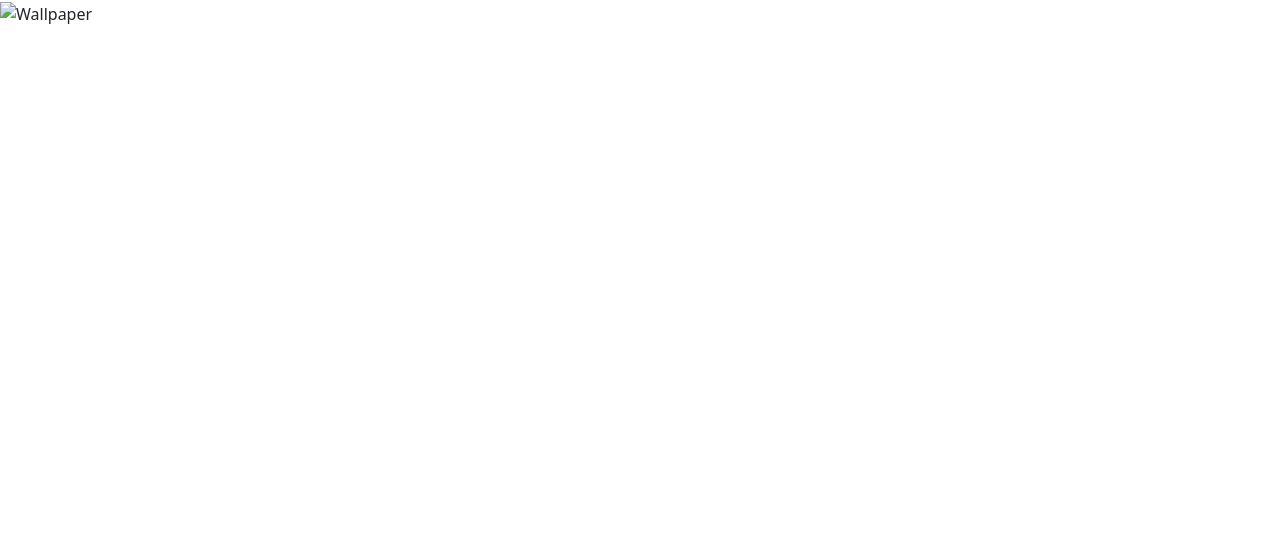
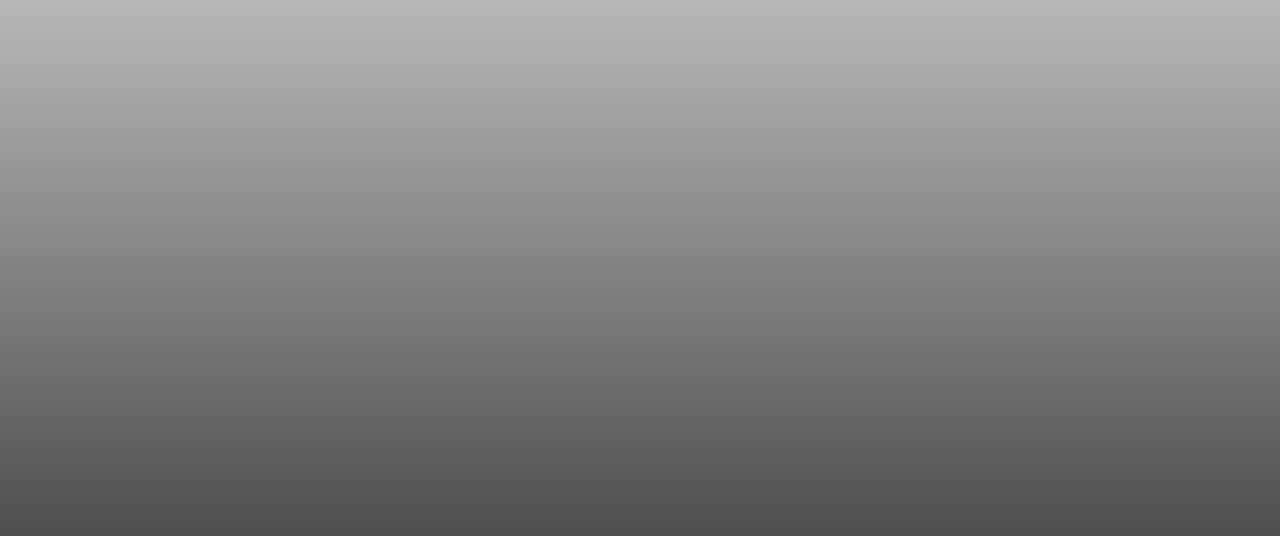
Before and after one commit to deancruz1/anime-fansite, a plain HTML site: page index.html in a window 1280 px wide. Drawn offline with nearby package versions, Linux system fonts and the light colour scheme; the site is published under a folder, as on GitHub Pages, so addresses that start at the root find nothing.

Commit message:
Resolve link issues

```diff
--- a/index.html
+++ b/index.html
@@ -4,9 +4,9 @@
 <head>
   <meta charset="UTF-8">
   <meta name="viewport" content="width=device-width, initial-scale=1.0">
-  <title>Document</title>
+  <title>86 Fansite | Home</title>
   <!--Local CSS-->
-  <link href="/styles/styles.css" rel="stylesheet" type="text/css">
+  <link href="./styles/styles.css" rel="stylesheet" type="text/css">
   <!--Bootstrap CSS-->
   <link href="https://cdn.jsdelivr.net/npm/bootstrap@5.3.2/dist/css/bootstrap.min.css" rel="stylesheet"
     integrity="sha384-T3c6CoIi6uLrA9TneNEoa7RxnatzjcDSCmG1MXxSR1GAsXEV/Dwwykc2MPK8M2HN" crossorigin="anonymous">
@@ -14,12 +14,12 @@
 
 <body>
   <section class="hero" id="hero-page">
-    <img src="/assets/wallpaper.jpg" alt="Wallpaper" class="wallpaper">
+    <img src="./assets/wallpaper.jpg" alt="Wallpaper" class="wallpaper">
     <div class="main-container"></div>
   </section>
 
   <!--Local Scripts-->
-  <script src="/js/script.js"></script>
+  <script src="./js/script.js"></script>
   <!--Bootstrap Scripts-->
   <script src="https://cdn.jsdelivr.net/npm/bootstrap@5.3.2/dist/js/bootstrap.bundle.min.js"
     integrity="sha384-C6RzsynM9kWDrMNeT87bh95OGNyZPhcTNXj1NW7RuBCsyN/o0jlpcV8Qyq46cDfL"
```
